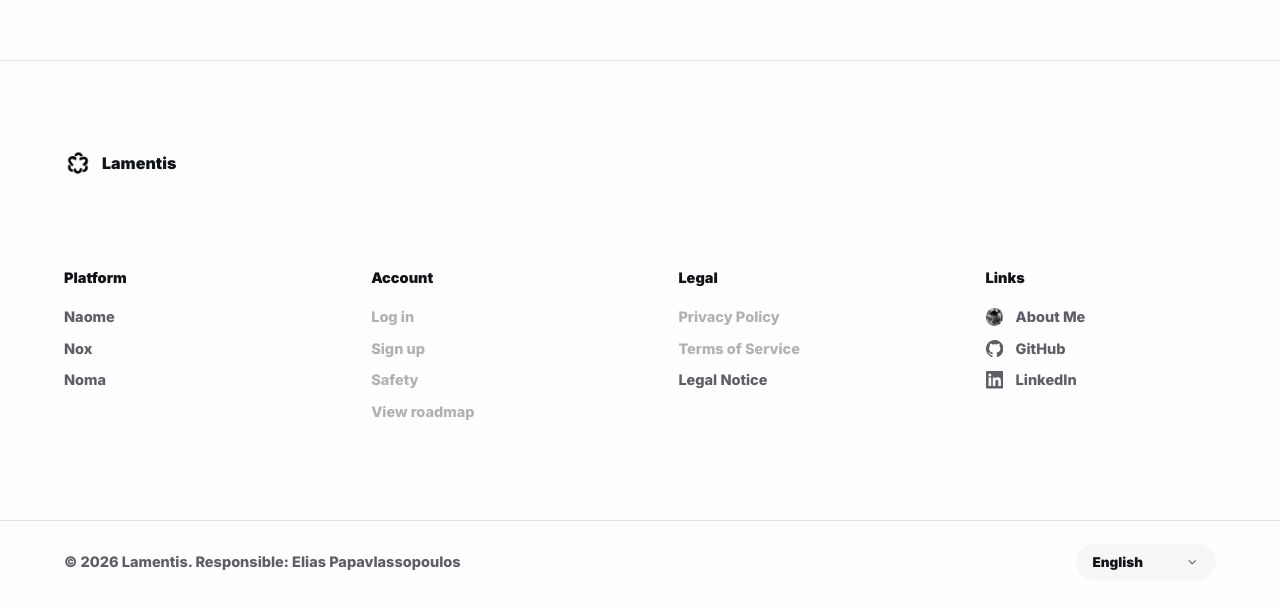
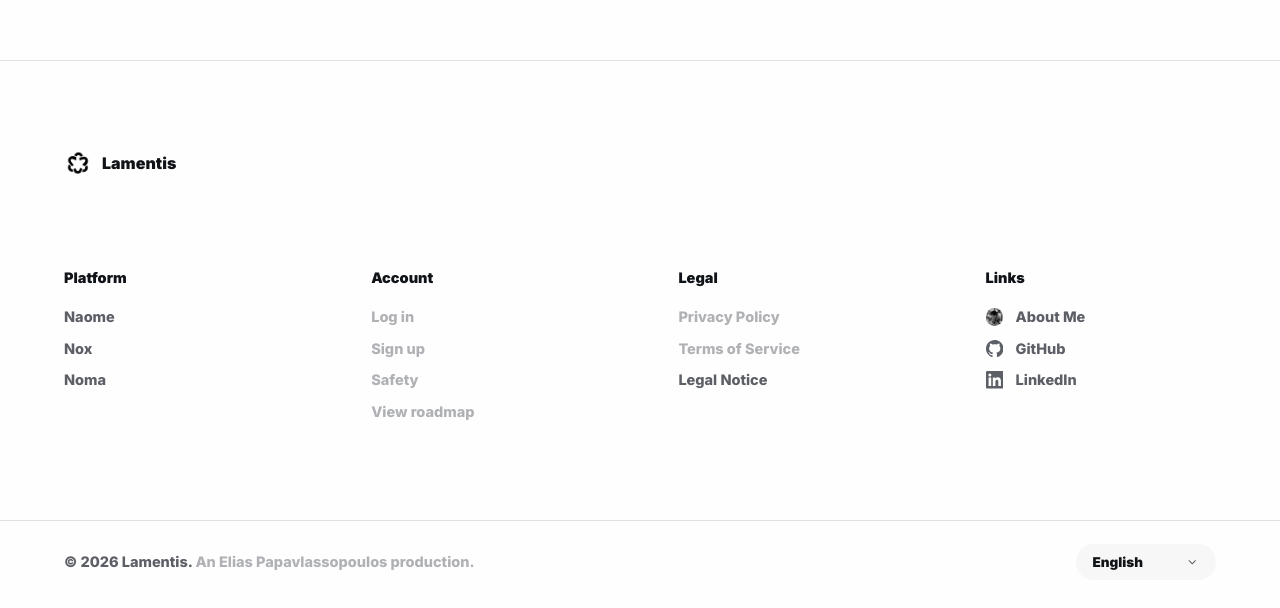
Before and after one commit to Lamentis-O/lamentis-site, a Next.js app in the folder frontend/: page /en/naome in a window 1280 px wide. Shown: the part 260-868 px from the top of the page. Built offline with nearby package versions, Linux system fonts and the light colour scheme.

Commit message:
copy: update footer production credit

```diff
--- a/frontend/components/site/site-footer.tsx
+++ b/frontend/components/site/site-footer.tsx
@@ -225,7 +225,13 @@ export function SiteFooter({ locale, content }: SiteFooterProps) {
       </div>
 
       <div className="ds-site-footer__bottom">
-        <span>{content.copyright}</span>
+        <span className="ds-site-footer__copyright">
+          <span>{content.copyright}</span>
+          {" "}
+          <span className="ds-site-footer__disabled-link">
+            {content.productionCredit}
+          </span>
+        </span>
         <label className="ds-site-footer__language-shell">
           <span className="sr-only">{content.languageLabel}</span>
           <LanguageButton currentLanguage={locale} content={content} />
--- a/frontend/domain/site/content.ts
+++ b/frontend/domain/site/content.ts
@@ -26,6 +26,7 @@ export type FooterCopy = {
   languageLabel: string;
   languageOptions: { code: Locale; label: string }[];
   copyright: string;
+  productionCredit: string;
 };
 
 export type HomepageCopy = {
@@ -88,6 +89,7 @@ type LocalizedCopy = readonly [
   aboutLabel: string,
   languageLabel: string,
   copyright: string,
+  productionCredit: string,
 ];
 
 const localizedCopy = {
@@ -101,7 +103,8 @@ const localizedCopy = {
     [{ label: "Privacy Policy", disabled: true }, { label: "Terms of Service", disabled: true }, { label: "Legal Notice", href: "/en/legal-notice" }],
     "About Me",
     "Language",
-    "© 2026 Lamentis. Responsible: Elias Papavlassopoulos",
+    "© 2026 Lamentis.",
+    "An Elias Papavlassopoulos production.",
   ],
   de: [
     "Projekte von Elias Papavlassopoulos",
@@ -113,12 +116,13 @@ const localizedCopy = {
     [{ label: "Datenschutzerklärung", disabled: true }, { label: "Nutzungsbedingungen", disabled: true }, { label: "Impressum", href: "/de/legal-notice" }],
     "Über mich",
     "Sprache",
-    "© 2026 Lamentis. Verantwortlich: Elias Papavlassopoulos",
+    "© 2026 Lamentis.",
+    "Eine Elias Papavlassopoulos Produktion.",
   ],
 } satisfies Record<Locale, LocalizedCopy>;
 
 function footerCopy(locale: Locale, copy: LocalizedCopy): FooterCopy {
-  const [, , platformTitle, accountTitle, accountLinks, legalTitle, legalLinks, aboutLabel, languageLabel, copyright] = copy;
+  const [, , platformTitle, accountTitle, accountLinks, legalTitle, legalLinks, aboutLabel, languageLabel, copyright, productionCredit] = copy;
 
   return {
     brand: "Lamentis",
@@ -129,6 +133,7 @@ function footerCopy(locale: Locale, copy: LocalizedCopy): FooterCopy {
     languageLabel,
     languageOptions,
     copyright,
+    productionCredit,
   };
 }
 
```
